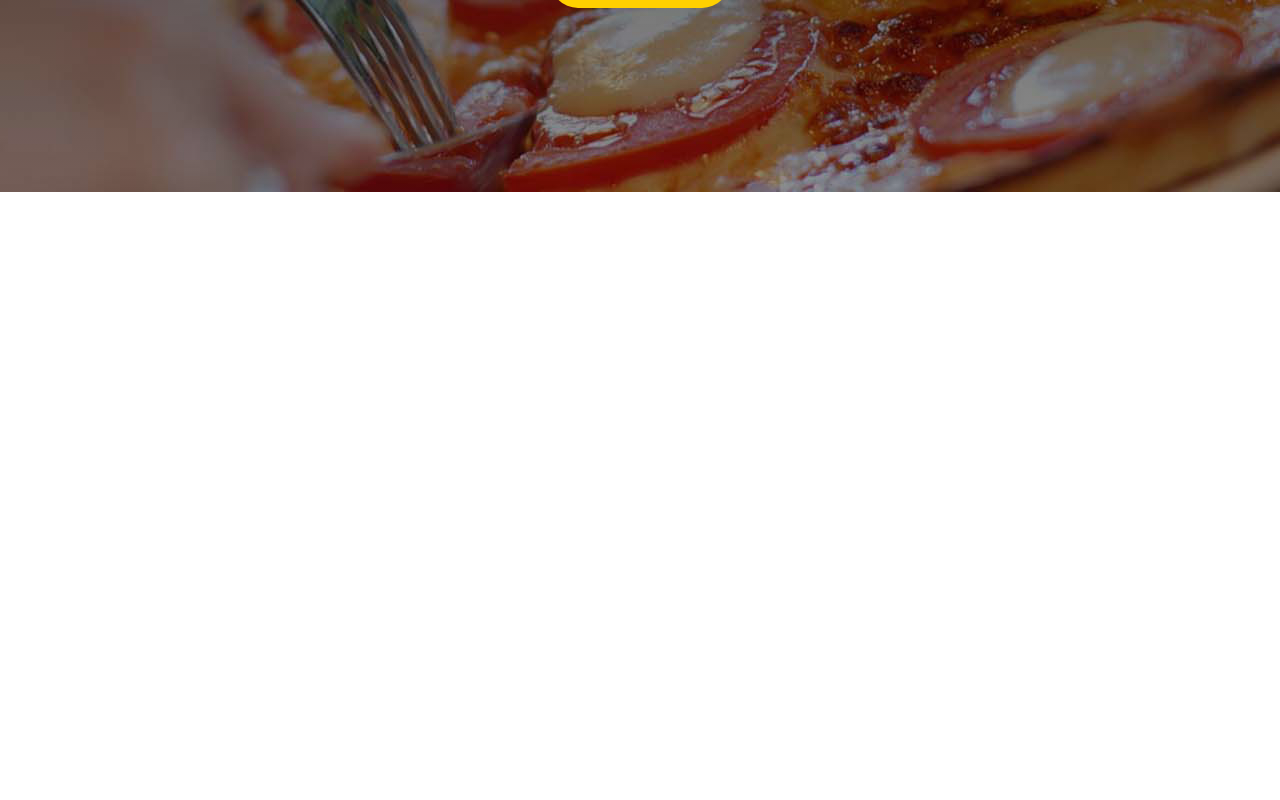
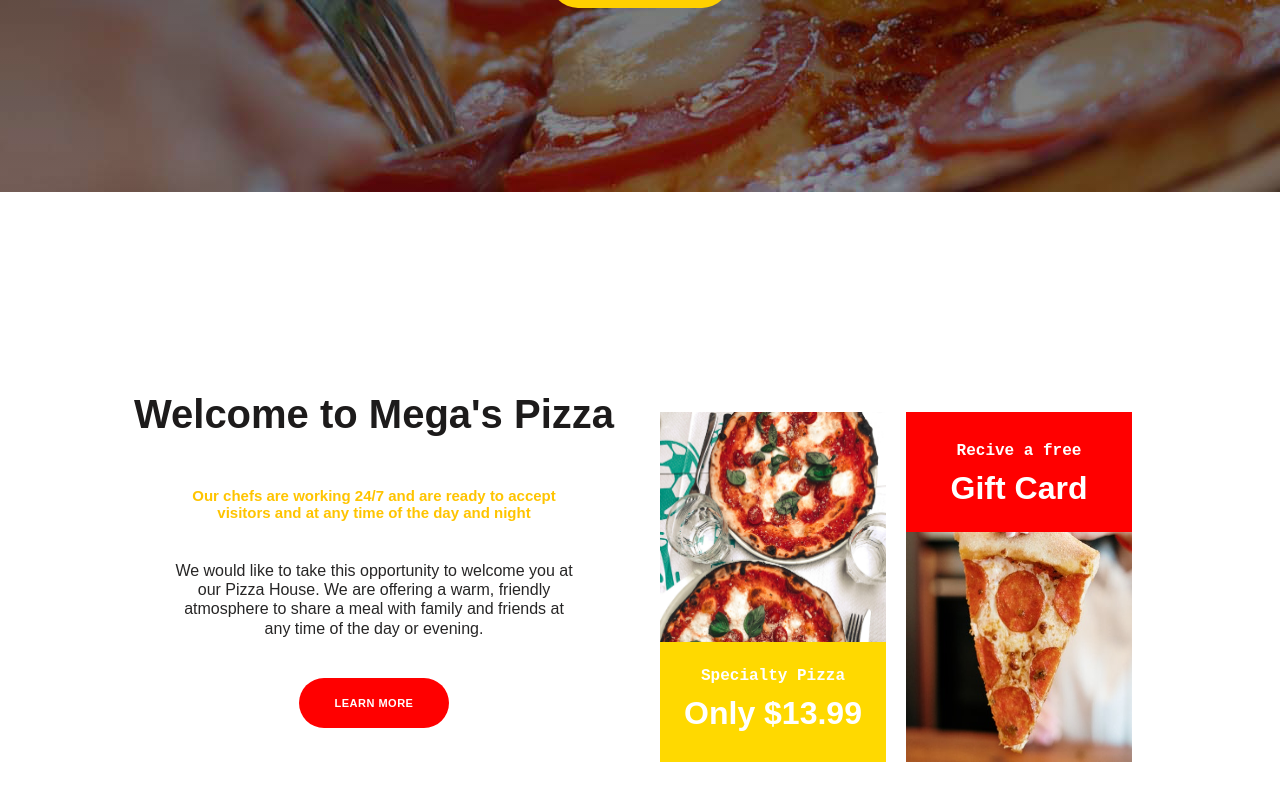
Before and after one commit to mistrypavankumar/meghas-pizza, a React (Create React App) app: page / in a window 1280 px wide. Shown: the part 608-1408 px from the top of the page. Before the commit the page ends 800 px from the top, so only its background shows below. Built offline with nearby package versions, Linux system fonts and the light colour scheme.

Commit message:
Added welcomePage

```diff
--- a/src/App.js
+++ b/src/App.js
@@ -1,11 +1,11 @@
 import React from 'react'
-import Banner from './pages/home/Banner'
+import Home from './Home'
 
 
 function App() {
     return (
         <>
-            <Banner />
+            <Home />
         </>
     )
 }
--- /dev/null
+++ b/src/Home.js
@@ -0,0 +1,12 @@
+import React from 'react'
+import Banner from './pages/home/Banner'
+import WelcomePage from './pages/home/WelcomePage'
+
+export default function Home() {
+    return (
+        <>
+            <Banner />
+            <WelcomePage />
+        </>
+    )
+}
--- /dev/null
+++ b/src/pages/home/WelcomePage.css
@@ -0,0 +1,141 @@
+.cstyle{
+    background-color: red;
+    color: #fff;
+    font-weight: 600;
+    font-family: sans-serif;
+    font-size: 11px;
+    letter-spacing: 0.5px;
+}
+
+.cstyle:hover{
+    color: red;
+}
+
+#welcomePage{
+    display: flex;
+    justify-content: center;
+    align-items: center;
+    width: 100%;
+    height: 100vh;
+}
+
+#welcomePage .intro_section{
+    width: 40%;
+    height: 50vh;
+    text-align: center;
+}
+
+#welcomePage .intro_section h1{
+    font-size: 2.5rem;
+    font-family: sans-serif;
+    color: rgb(29, 27, 27);
+    padding-bottom:50px;
+}
+
+
+#welcomePage .intro_section h3{
+    color: rgb(255, 196, 0);
+    font-family: sans-serif;
+    font-size: 15px;
+    padding-bottom: 40px;
+    width: 400px;
+    margin-left: auto;
+    margin-right: auto;
+}
+
+#welcomePage .intro_section p{
+ color: rgb(39, 38, 38);
+ font-family: sans-serif;
+ line-height: 1.2;
+ padding-bottom: 40px;
+ width: 400px;
+ margin-left: auto;
+ margin-right: auto;
+}
+
+
+#welcomePage .rightSide_img{
+    width: 40%;
+    height: 50vh;
+    padding: 20px;
+    display: flex;
+    margin: 10px;
+}
+
+#welcomePage .img1{
+    width: 230px;
+    height: 350px;
+    position: relative;
+    margin-right: 20px;
+    overflow: hidden;
+}
+
+#welcomePage .img1:before{
+    content: '';
+    position: absolute;
+    width: 100%;
+    height: 20px;
+    padding: 50px;
+    bottom: 0;
+    background-color: rgb(255, 217, 0);
+}
+
+
+#welcomePage .img2{
+    width: 230px;
+    height: 350px;
+    position: relative;
+    overflow: hidden;
+}
+
+#welcomePage .img2:before{
+    content: '';
+    position: absolute;
+    width: 100%;
+    height: 20px;
+    padding: 50px;
+    top: 0;
+    background-color: red;
+}
+
+.rightSide_img .img1_content{
+    position: absolute;
+    bottom: 30px;
+    top: auto;
+    width: 100%;
+    text-align: center;
+}
+
+.rightSide_img .img1_content h4{
+    color: #fff;
+    font-size: 16px;
+    font-family: monospace;
+    padding-bottom: 10px;
+}
+
+.rightSide_img .img1_content h1{
+    color: #fff;
+    font-size: 2rem;
+    font-family: sans-serif;
+}
+
+.rightSide_img .img2_content{
+    position: absolute;
+    top: 30px;
+    bottom: auto;
+    width: 100%;
+    text-align: center;
+}
+
+.rightSide_img .img2_content h4{
+    color: #fff;
+    font-size: 16px;
+    font-family: monospace;
+    padding-bottom: 10px;
+}
+
+.rightSide_img .img2_content h1{
+    color: #fff;
+    font-size: 2rem;
+    font-family: sans-serif;
+}
--- /dev/null
+++ b/src/pages/home/WelcomePage.js
@@ -0,0 +1,63 @@
+import React from 'react'
+import Button from '../../components/Button'
+import './WelcomePage.css'
+
+import img1 from '../../assets/img4.jpg'
+import img2 from '../../assets/g7.jpg'
+
+
+
+export default function WelcomePage() {
+    return (
+        <>
+            <section id = "welcomePage">
+            <div className = "intro_section">
+                <div className = "heading">
+
+                    <h1>Welcome to Mega's Pizza </h1>
+
+                    <div className = "sub_heading">
+                        <h3>Our chefs are working 24/7 and are ready
+                            to accept visitors and at any time of the
+                            day and night</h3>
+
+                        <div className = "para">
+                            <p>We would like to take this opportunity to welcome you at
+                            our Pizza House. We are offering a warm, friendly
+                            atmosphere to share a meal with family and friends
+                            at any time of the day or evening.</p>
+                        </div>
+
+                        <Button
+                            buttonName = "LEARN MORE"
+                            borderStyle = "none"
+                            width = "150px"
+                            height = "50px"
+                            borderRadius = "50px"
+                            custom_btn_style = "cstyle"
+                        />
+                    </div>
+                </div>
+            </div>
+        <div className = "rightSide_img">
+            <div className = "img1">
+                <div className = "img1_content">
+                <h4>Specialty Pizza</h4>
+                <h1>Only $13.99</h1>
+                </div>
+                <img  src = {img1} alt = "" style = {{width: "230px", height: "350px",}}/>
+            </div>
+
+            <div className = "img2">
+                <div className = "img2_content">
+                    <h4>Recive a free</h4>
+                    <h1>Gift Card</h1>
+                </div>
+            <img src = {img2} alt = "" style = {{width: "230px", height: "350px"}}/>
+            </div>
+        </div>
+
+            </section>
+        </>
+    )
+}
```
Also changed, not shown: 1 other file (tests, documents, lock files or other folders).
